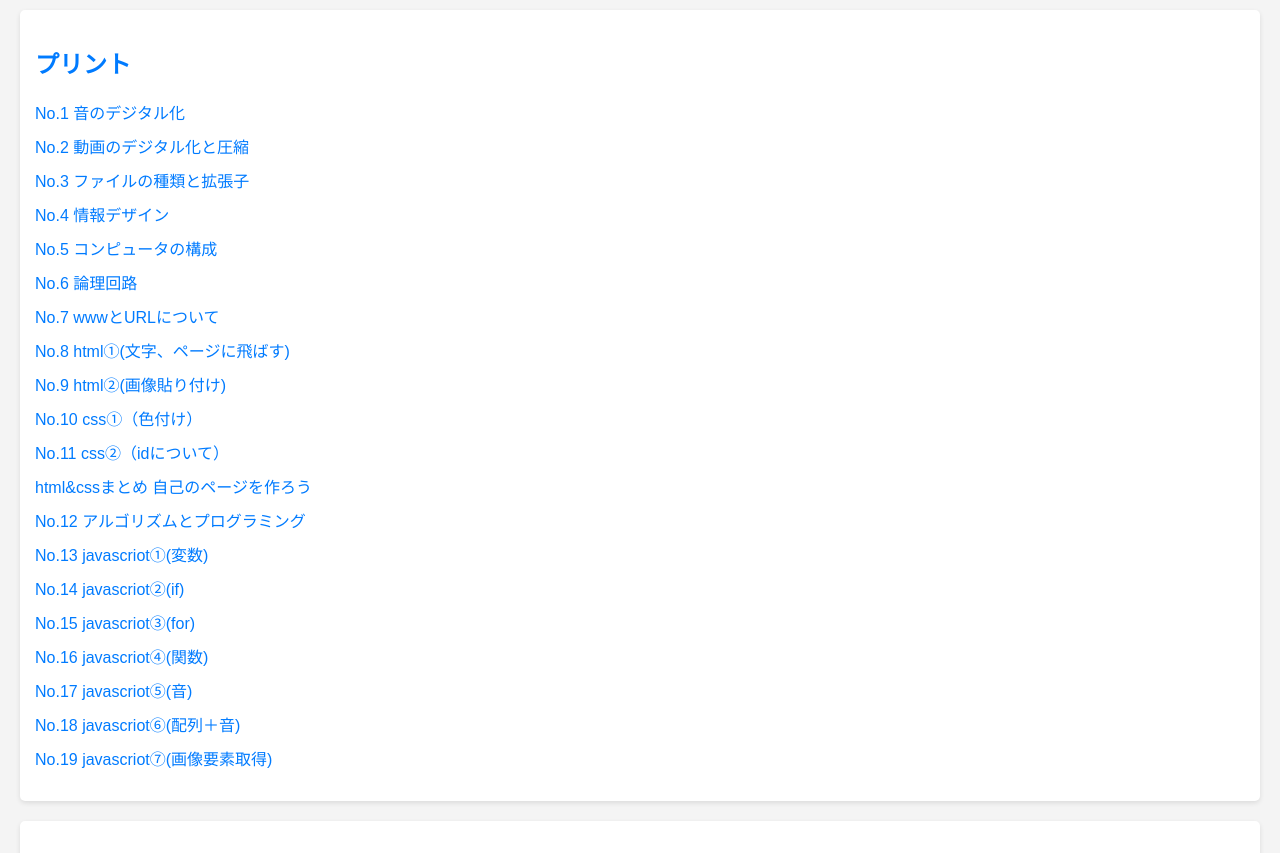
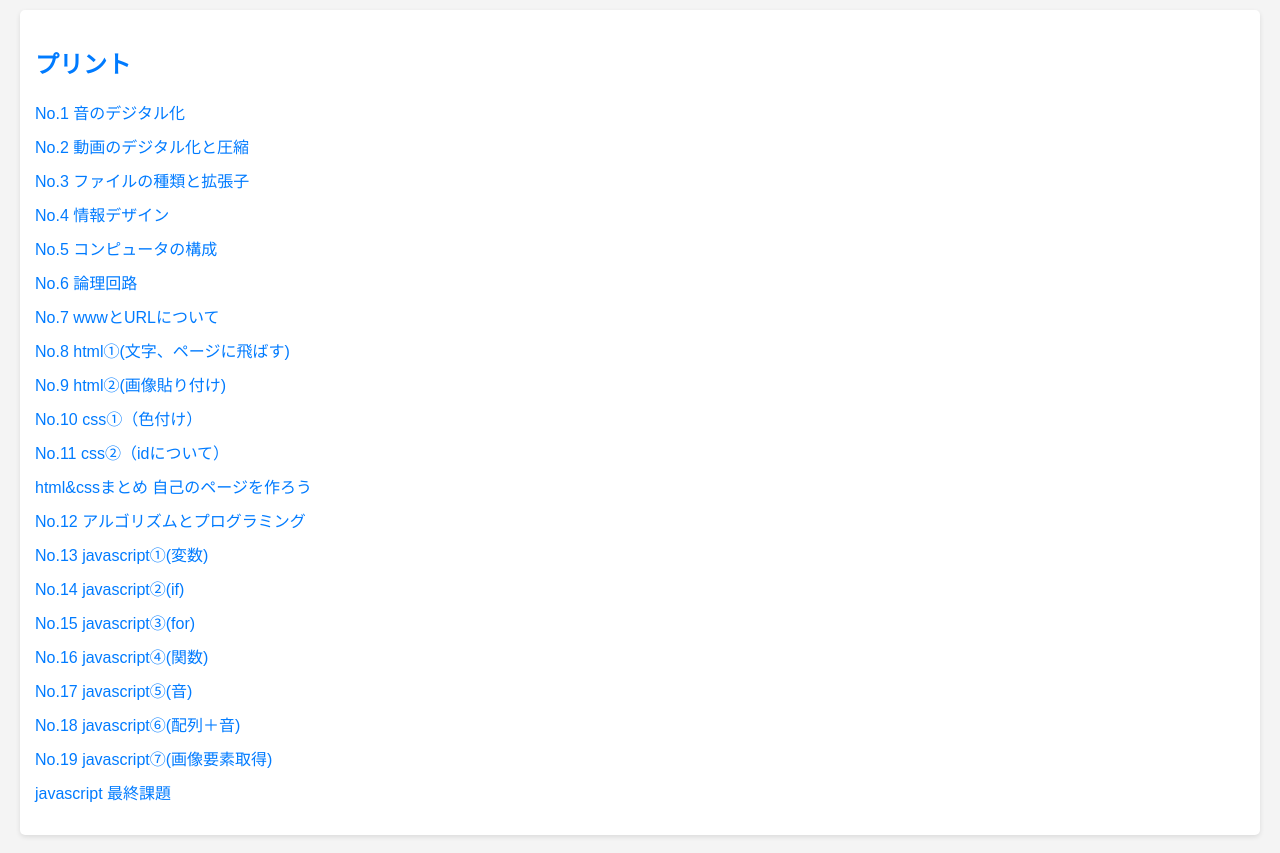
Before and after one commit to Big-waka/class-materials, a plain HTML site: page index.html in a window 1280 px wide. Shown: the part 76-929 px from the top of the page. Drawn offline with Linux system fonts and the light colour scheme.

Commit message:
Update index.html

```diff
--- a/index.html
+++ b/index.html
@@ -27,13 +27,14 @@
 		<li><a href="11.pdf" target="_blank">No.11 css②（idについて）</a></li>
 		<li><a href="11.1.pdf" target="_blank">html&cssまとめ 自己のページを作ろう</a></li>
 	        <li><a href="12.pdf" target="_blank">No.12 アルゴリズムとプログラミング</a></li>
- 		<li><a href="13.pdf" target="_blank">No.13 javascriot①(変数)</a></li>
-                <li><a href="14.pdf" target="_blank">No.14 javascriot②(if)</a></li>
-                <li><a href="15.pdf" target="_blank">No.15 javascriot③(for)</a></li>
-		<li><a href="16.pdf" target="_blank">No.16 javascriot④(関数)</a></li>
-		<li><a href="17.pdf" target="_blank">No.17 javascriot⑤(音)</a></li>
-		<li><a href="18.pdf" target="_blank">No.18 javascriot⑥(配列＋音)</a></li>
-		<li><a href="19.pdf" target="_blank">No.19 javascriot⑦(画像要素取得)</a></li>
+ 		<li><a href="13.pdf" target="_blank">No.13 javascript①(変数)</a></li>
+                <li><a href="14.pdf" target="_blank">No.14 javascript②(if)</a></li>
+                <li><a href="15.pdf" target="_blank">No.15 javascript③(for)</a></li>
+		<li><a href="16.pdf" target="_blank">No.16 javascript④(関数)</a></li>
+		<li><a href="17.pdf" target="_blank">No.17 javascript⑤(音)</a></li>
+		<li><a href="18.pdf" target="_blank">No.18 javascript⑥(配列＋音)</a></li>
+		<li><a href="19.pdf" target="_blank">No.19 javascript⑦(画像要素取得)</a></li>
+		<li><a href="20.pdf" target="_blank">javascript 最終課題</a></li>
 
 
 
@@ -46,11 +47,11 @@
                 <li><a id="a" href="ppt1.pdf"target="_blank">No.1 音のデジタル化</a></li>
                 <li><a id="a"href="ppt2.pdf" target="_blank">No.2 動画のデジタル化と圧縮</a></li>
                 <li><a id="a"href="ppt3.pdf" target="_blank">No.3 ファイルの種類と拡張子</a></li>
-		        <li><a id="a"href="ppt4.pdf" target="_blank">No.4 情報デザイン</a></li>
+		<li><a id="a"href="ppt4.pdf" target="_blank">No.4 情報デザイン</a></li>
                 <li><a id="a"href="ppt5.pdf" target="_blank">No.5 コンピュータの構成</a></li>
                 <li><a id="a"href="ppt6.pdf" target="_blank">No.6 論理回路</a></li>
-		        <li><a id="a"href="ppt7.pdf" target="_blank">No.7 wwwとURLについて</a></li>
-		        <li><a id="a"href="ppt7.pdf" target="_blank">No.12 wwwとURLについて</a></li>
+		<li><a id="a"href="ppt7.pdf" target="_blank">No.7 wwwとURLについて</a></li>
+		<li><a id="a"href="ppt12.pdf" target="_blank">No.12 アルゴリズムとプログラミング</a></li>
 
             </ul>
         </section>
```
